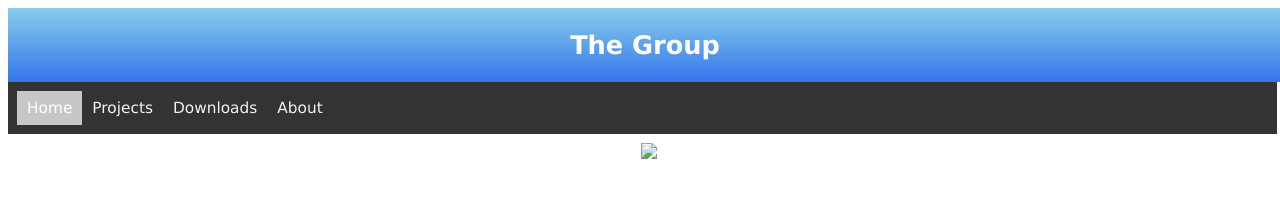
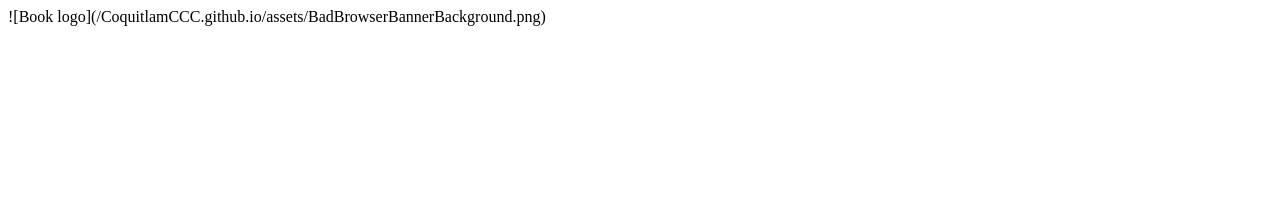
Before and after one commit to CoquitlamCCC/CoquitlamCCC.github.io, a plain HTML site: page index.html in a window 1280 px wide. Drawn offline with Linux system fonts and the light colour scheme; a web font is replaced by a local one.

Commit message:
Update index.html

```diff
--- a/index.html
+++ b/index.html
@@ -1,169 +1 @@
-<!DOCTYPE html>
-<html>
-<head>
-	<link rel="stylesheet" href="https://use.typekit.net/jry0ztk.css">
-
-    <meta name="viewport" content="width=device-width, initial-scale=1">
-    <style>
-
-		@media (min-width: 500px) {
-
-		  	body {
-              background-image: url('C:/Users/fengy/Downloads/Background-transformed.jpeg');
-              background-repeat: no-repeat;
-              background-attachment: fixed;
-			  background-size: cover;
-            }
-
-
-
-		div {
-          max-width: 100%;
-          padding: 9px;
-		  width: 100%;
-
-        }
-
-
-
-
-        h1 {
-		  max-width: 100%;
-          text-align: center;
-          text-transform: none;
-          color: #ffffff;
-          font-family: Verdana, Geneva, Tahoma, sans-serif;
-        }
-
-
-        p {
-		  max-width: 100%;
-          text-indent: 50em;
-          text-align: justify;
-          letter-spacing: 3em;
-        }
-
-
-        a {
-			max-width: 100%;
-          text-decoration: none;
-          color: #008CBA;
-        }
-
-		projects {
-          text-align: none;
-		  max-width: 100%;
-          text-transform: none;
-          color: #0084FF;
-          font-family: sans-serif;
-		  font-size: 55px;
-		  animation: gradient 5s infinite;
-        }
-
-
-
-        .topnavigation {
-            overflow: hidden;
-            background-color: #333;
-			max-width: 99%;
-        }
-
-
-
-        .topnavigation a {
-            float: left;
-            color: #f2f2f2;
-            text-align: center;
-            padding: 8px 10px;
-            text-decoration: none;
-            font-family: Verdana, Geneva, Tahoma, sans-serif;
-            font-size: 1.2vw;
-			max-width: 100%;
-        }
-
-        .topnavigation a:hover {
-            background-color: #ddd;
-            color: black;
-        }
-
-        .topnavigation a.active {
-            background-color: #c7c7c7;
-            color: white;
-        }
-
-        .header {
-    	padding: 5px;
-   		text-align: center;
-		background: linear-gradient(skyblue, #3474eb);
-    	color: white;
-    	font-size: 1vw; /* Adjusted font size */
-		max-width: 100%;
-		width: 100%;
-        }
-
-        .content {padding:20px;}
-
-        {
-            background-color: #c7c7c7;
-            color: white;
-        }
-
-        .header {
-    	padding: 5px;
-   		text-align: center;
-		background: linear-gradient(skyblue, #3474eb);
-    	color: white;
-    	font-size: 1vw; /* Adjusted font size */
-		max-width: 100%;
-		width: 100%;
-        }
-
-			.hellobox{
-
-
-				position: relative;
-  				text-align: center;
-  				color: white;
-				max-width: 1624px;
-				margin: 0 auto;
-
-
-
-			}
-
-			.hello1{
-			color: black;
-			text-align: center;
-			top: 20%;
-  			left: 0%;
-		    position: absolute;
-          	text-transform: none;
-		  	font-size: 5vw;
-			max-width: 95%;
-			width: 100%;
-
-			}
-
- <a class="active"
-        .content {padding:20px;}
-
-        </style>
-
-  </head>
-<body>
-
-    <div class="header">
-        <h1>The Group</h1>
-
-  </div>
-
-<div class="topnavigation"> <a class="active" href="C:\Users\fengy\Downloads\ThyGregWebsite\ThyGreg.html">Home</a> <a href="C:\Users\fengy\Downloads\ThyGregWebsite\ThyGreg-Projects.html">Projects</a> <a href="C:\Users\fengy\Downloads\ThyGregWebsite\ThyGreg - Downloads.html">Downloads</a> <a href="#About">About</a> </div>
-
-<div class="hellobox">
-	<img src="Images/HelloBackground.png">
-</div>
-
-
-
-
-</html>
+![Book logo](/CoquitlamCCC.github.io/assets/BadBrowserBannerBackground.png)
```
